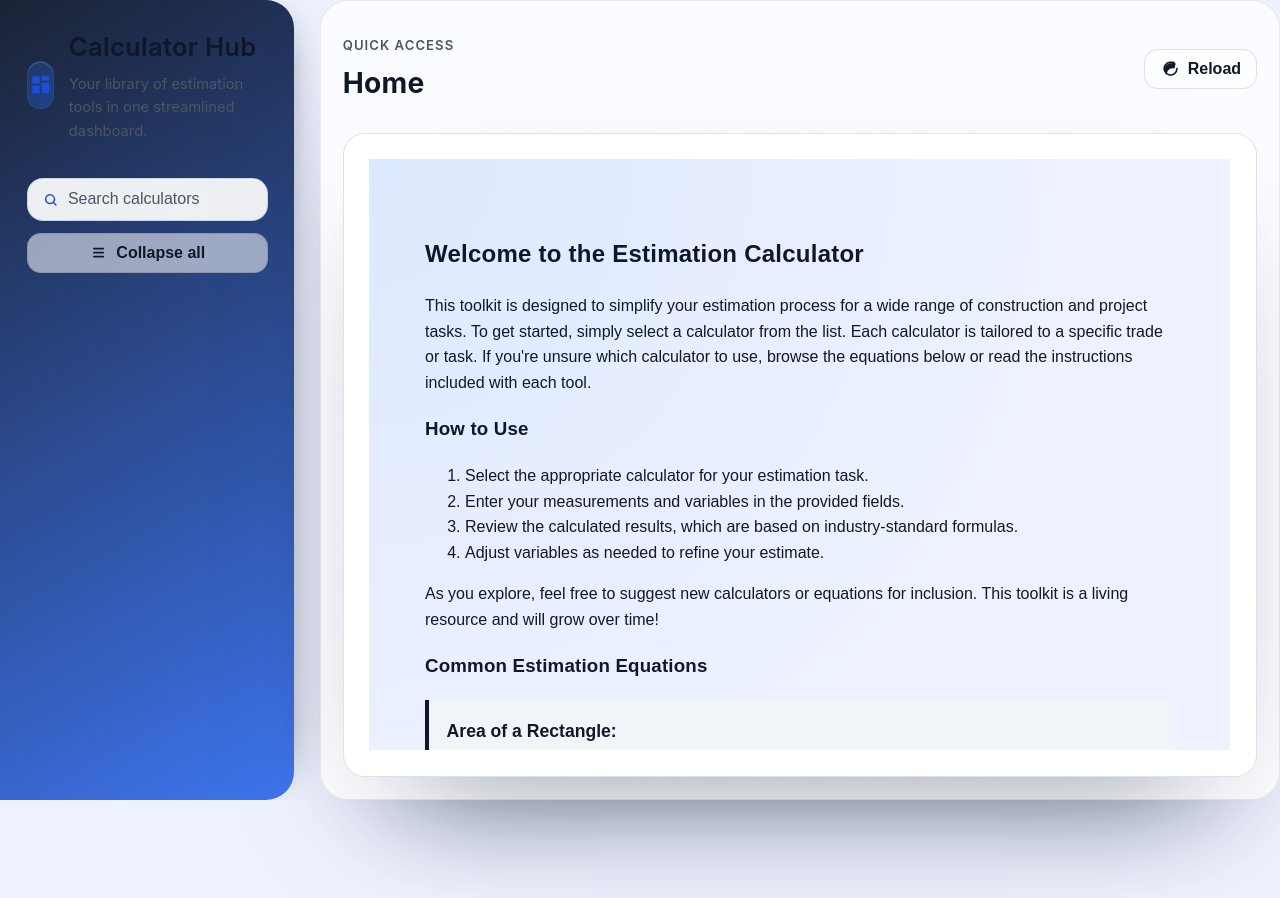
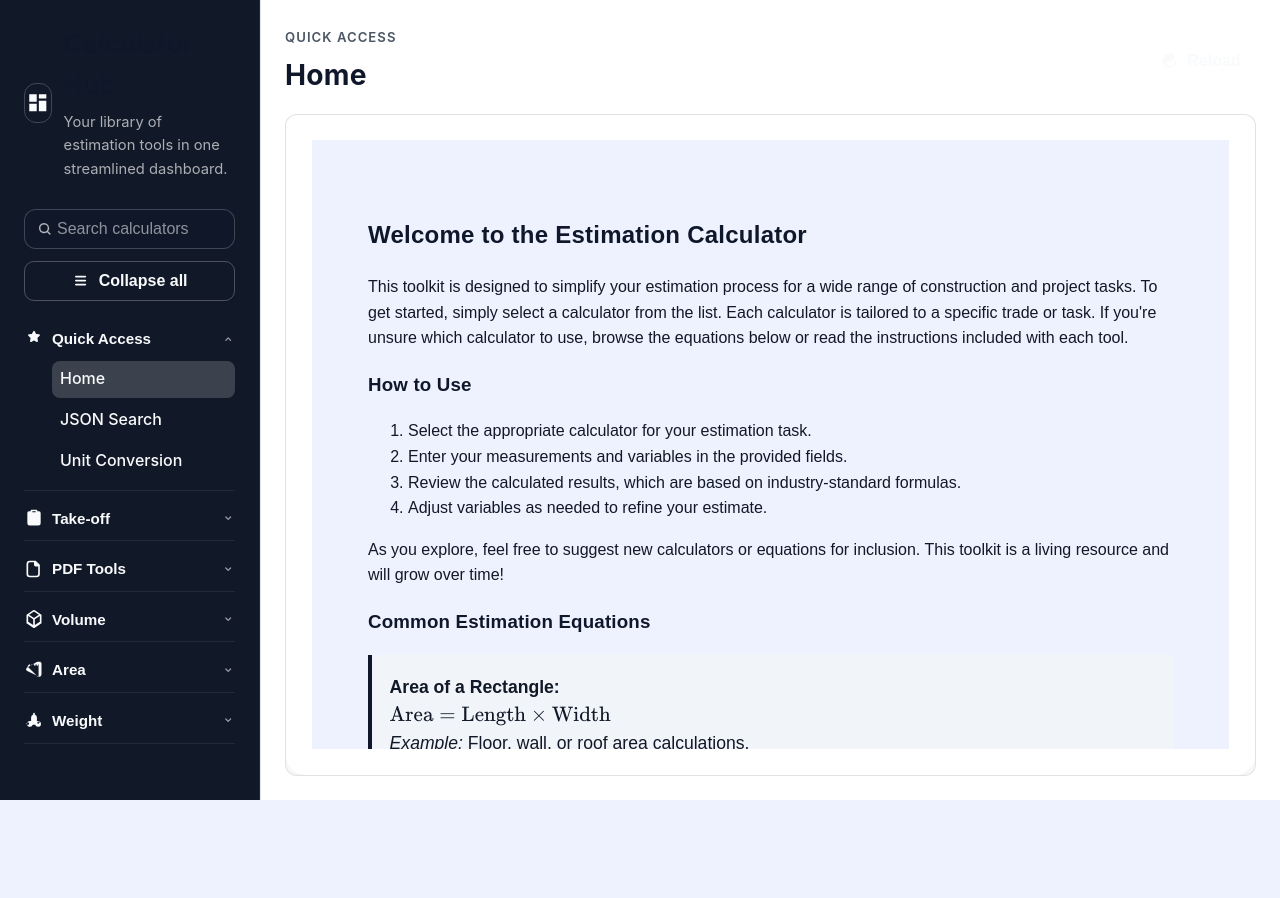
Before and after one commit to epi13/EstimatorLab, a plain HTML site: page index.html in a window 1280 px wide. Before the commit the page ends 800 px from the top, so only its background shows below. Drawn offline with nearby package versions, Linux system fonts and the light colour scheme.

Commit message:
Simplify index layout for smoother navigation

```diff
--- a/index.html
+++ b/index.html
@@ -237,6 +237,7 @@
 
     const navLinkElements = [];
     const hrefToLink = new Map();
+    let lastFilterQuery = '';
 
     const sr = (text) => {
       const span = document.createElement('span');
@@ -265,11 +266,6 @@
       if (section.startOpen) {
         sectionEl.dataset.open = 'true';
       }
-
-      const sectionState = {
-        element: sectionEl,
-        items: []
-      };
 
       const header = document.createElement('header');
       header.className = 'nav-section__header';
@@ -331,10 +327,12 @@
 
       sectionEl.appendChild(list);
       fragment.appendChild(sectionEl);
-      sectionsState.push(sectionState);
     });
 
     navContainer.appendChild(fragment);
+    collapseButton.dataset.state = 'expanded';
+
+    const getSections = () => Array.from(navContainer.querySelectorAll('.nav-section'));
 
     const setActiveLink = (link) => {
       navLinkElements.forEach((item) => {
@@ -346,6 +344,8 @@
       link.parentElement.classList.add('is-active');
       categoryLabel.textContent = link.dataset.sectionTitle;
       titleLabel.textContent = link.dataset.calculator;
+      collapseButton.dataset.state = 'expanded';
+      collapseLabel.textContent = 'Collapse all';
     };
 
     const setSectionOpen = (sectionEl, open) => {
@@ -390,6 +390,10 @@
       }
 
       setActiveLink(link);
+      const sectionEl = link.closest('.nav-section');
+      if (sectionEl) {
+        setSectionOpen(sectionEl, true);
+      }
     });
 
     const applyFilter = (value) => {
@@ -398,34 +402,33 @@
       lastFilterQuery = query;
       let hasMatches = false;
 
-      sectionsState.forEach(({ element: sectionEl, items }) => {
+      getSections().forEach((sectionEl) => {
+        const items = Array.from(sectionEl.querySelectorAll('.nav-section__item'));
         let visibleCount = 0;
 
-        items.forEach(({ element: item, searchText }) => {
+        items.forEach((item) => {
+          const searchText = item.dataset.search || '';
           const match = !query || searchText.includes(query);
-          const shouldHideItem = !match;
-          if (item.hidden !== shouldHideItem) {
-            item.hidden = shouldHideItem;
-          }
+          item.hidden = !match;
           if (match) {
             visibleCount += 1;
           }
         });
 
         const shouldHideSection = visibleCount === 0;
-        if (sectionEl.hidden !== shouldHideSection) {
-          sectionEl.hidden = shouldHideSection;
-        }
+        sectionEl.hidden = shouldHideSection;
 
         if (!shouldHideSection) {
-          if (sectionEl.dataset.open !== 'true') {
-            setSectionOpen(sectionEl, true);
-          }
+          setSectionOpen(sectionEl, true);
           hasMatches = true;
         }
       });
 
       emptyState.hidden = hasMatches;
+      if (hasMatches) {
+        collapseButton.dataset.state = 'expanded';
+        collapseLabel.textContent = 'Collapse all';
+      }
     };
 
     searchInput.addEventListener('input', (event) => {
@@ -434,7 +437,7 @@
 
     collapseButton.addEventListener('click', () => {
       const shouldCollapse = collapseButton.dataset.state !== 'collapsed';
-      sectionsState.forEach(({ element }) => setSectionOpen(element, !shouldCollapse));
+      getSections().forEach((sectionEl) => setSectionOpen(sectionEl, !shouldCollapse));
       collapseButton.dataset.state = shouldCollapse ? 'collapsed' : 'expanded';
       collapseLabel.textContent = shouldCollapse ? 'Expand all' : 'Collapse all';
     });
@@ -449,12 +452,20 @@
       const activeLink = hrefToLink.get(attributeSrc || '') || hrefToLink.get(propertySrc || '');
       if (activeLink) {
         setActiveLink(activeLink);
+        const sectionEl = activeLink.closest('.nav-section');
+        if (sectionEl) {
+          setSectionOpen(sectionEl, true);
+        }
       }
     });
 
     const defaultLink = navContainer.querySelector('.nav-section__link');
     if (defaultLink) {
       setActiveLink(defaultLink);
+      const defaultSection = defaultLink.closest('.nav-section');
+      if (defaultSection) {
+        setSectionOpen(defaultSection, true);
+      }
     }
   </script>
 </body>
--- a/src/styles.css
+++ b/src/styles.css
@@ -40,13 +40,10 @@ body {
   margin: 0;
   min-height: 100vh;
   font-family: "Inter", "Segoe UI", system-ui, -apple-system, BlinkMacSystemFont, "Helvetica Neue", Arial, sans-serif;
-  background: radial-gradient(circle at top left, rgba(96, 165, 250, 0.12), transparent 42%),
-              radial-gradient(circle at bottom right, rgba(129, 140, 248, 0.12), transparent 45%),
-              var(--background);
+  background: var(--background);
   color: var(--text);
   padding: clamp(1.5rem, 2vw, 2.75rem);
   line-height: 1.6;
-  transition: background 0.3s ease, color 0.3s ease;
 }
 
 body[data-page] > *:not(script):not(style) {
@@ -99,7 +96,7 @@ select:focus,
 textarea:focus {
   border-color: var(--accent-strong);
   outline: none;
-  box-shadow: 0 0 0 3px rgba(37, 99, 235, 0.2);
+  box-shadow: none;
 }
 
 input[type="checkbox"],
@@ -111,18 +108,18 @@ input[type="radio"] {
 
 button {
   padding: 0.65rem 1rem;
-  border: none;
-  background: linear-gradient(135deg, var(--accent), var(--accent-strong));
+  border: 1px solid var(--accent);
+  background: var(--accent);
   color: var(--button-text);
   font-weight: 600;
   cursor: pointer;
-  box-shadow: 0 18px 35px -20px var(--accent-strong);
-  transition: transform 0.2s ease, box-shadow 0.2s ease;
+  transition: background 0.2s ease, border-color 0.2s ease;
+  box-shadow: none;
 }
 
 button:hover {
-  transform: translateY(-1px);
-  box-shadow: 0 26px 45px -22px var(--accent-strong);
+  background: var(--accent-strong);
+  border-color: var(--accent-strong);
 }
 
 button:disabled {
@@ -230,6 +227,7 @@ body[data-page="root-index"] {
   min-height: 100vh;
   display: flex;
   background: var(--background);
+  overflow: hidden;
 }
 
 body[data-page="root-index"] > .app-shell {
@@ -240,46 +238,43 @@ body[data-page="root-index"] > .app-shell {
 
 body[data-page="root-index"] .app-shell {
   display: grid;
-  grid-template-columns: clamp(260px, 23vw, 320px) minmax(0, 1fr);
-  gap: clamp(1.25rem, 2vw, 2.5rem);
-  align-items: stretch;
+  grid-template-columns: 260px minmax(0, 1fr);
   width: 100%;
-  min-height: 100vh;
+  height: 100vh;
 }
 
 body[data-page="root-index"] .sidebar {
   display: grid;
   grid-template-rows: auto auto minmax(0, 1fr) auto;
-  gap: clamp(1.1rem, 1.8vw, 2rem);
-  padding: clamp(1.5rem, 2.1vw, 2.6rem);
-  background: linear-gradient(150deg, rgba(15, 23, 42, 0.95), rgba(37, 99, 235, 0.88));
+  gap: 1rem;
+  padding: 1.5rem;
+  background: #111827;
   color: #f8fafc;
-  box-shadow: 16px 0 40px -32px rgba(15, 23, 42, 0.75);
-  border-radius: 0 28px 28px 0;
+  border-right: 1px solid rgba(255, 255, 255, 0.08);
+  border-radius: 0;
+  box-shadow: none;
   overflow-y: auto;
+  overflow-x: hidden;
 }
 
 body[data-page="root-index"] .workspace {
   display: flex;
   flex-direction: column;
-  gap: clamp(1.25rem, 1.8vw, 2rem);
-  padding: clamp(1.75rem, 2.5vw, 3rem);
-  background: radial-gradient(circle at top right, rgba(148, 163, 184, 0.12), transparent 55%), var(--background);
-  border-radius: 28px 0 0 28px;
-  border: 1px solid rgba(15, 23, 42, 0.08);
-  backdrop-filter: blur(12px);
-  box-shadow: 0 55px 120px -70px rgba(15, 23, 42, 0.55);
-  min-height: 100vh;
+  gap: 1rem;
+  padding: 1.5rem;
+  background: var(--surface);
+  border-left: 1px solid var(--border);
+  min-height: 0;
+  overflow: hidden;
 }
 
 body[data-page="root-index"] .frame-wrapper {
   flex: 1;
   display: flex;
-  flex-direction: column;
-  border-radius: 28px;
-  border: 1px solid rgba(148, 163, 184, 0.25);
-  background: linear-gradient(135deg, rgba(226, 232, 240, 0.45), rgba(226, 232, 240, 0.15));
-  box-shadow: 0 55px 120px -70px rgba(15, 23, 42, 0.55);
+  border-radius: 12px;
+  border: 1px solid var(--border);
+  background: var(--surface);
+  box-shadow: none;
   overflow: hidden;
   min-height: 0;
 }
@@ -297,21 +292,17 @@ body[data-page="root-index"] .calculator-frame {
 @media (max-width: 1100px) {
   body[data-page="root-index"] .app-shell {
     grid-template-columns: minmax(0, 1fr);
+    height: auto;
   }
 
   body[data-page="root-index"] .sidebar {
-    border-radius: 28px 28px 0 0;
-    box-shadow: none;
-    border-bottom: 1px solid rgba(148, 163, 184, 0.2);
+    border-right: none;
+    border-bottom: 1px solid rgba(255, 255, 255, 0.08);
   }
 
   body[data-page="root-index"] .workspace {
-    border-radius: 28px;
+    border-left: none;
     min-height: auto;
-  }
-
-  body[data-page="root-index"] .nav {
-    max-height: min(55vh, 420px);
   }
 }
 
@@ -1275,24 +1266,24 @@ body[data-page="root-index"] .sr-only {
 body[data-page="root-index"] .brand {
   display: flex;
   align-items: center;
-  gap: 0.9rem;
+  gap: 0.75rem;
 }
 
 body[data-page="root-index"] .brand-icon {
-  width: 3rem;
-  height: 3rem;
+  width: 2.5rem;
+  height: 2.5rem;
   display: grid;
   place-items: center;
-  background: linear-gradient(135deg, rgba(59, 130, 246, 0.18), rgba(37, 99, 235, 0.35));
-  border-radius: 18px;
-  border: 1px solid rgba(37, 99, 235, 0.28);
-  box-shadow: inset 0 1px 0 rgba(255, 255, 255, 0.15);
+  border-radius: 12px;
+  border: 1px solid rgba(255, 255, 255, 0.2);
+  background: transparent;
+  box-shadow: none;
 }
 
 body[data-page="root-index"] .brand-icon svg {
   width: 1.6rem;
   height: 1.6rem;
-  fill: var(--accent-strong);
+  fill: currentColor;
 }
 
 body[data-page="root-index"] .brand-copy h1 {
@@ -1303,7 +1294,7 @@ body[data-page="root-index"] .brand-copy h1 {
 body[data-page="root-index"] .brand-copy p {
   margin: 0.3rem 0 0;
   font-size: 0.92rem;
-  color: var(--text-muted);
+  color: rgba(255, 255, 255, 0.65);
 }
 
 body[data-page="root-index"] .sidebar-controls {
@@ -1319,25 +1310,25 @@ body[data-page="root-index"] .search {
 
 body[data-page="root-index"] .search input[type="search"] {
   width: 100%;
-  padding: 0.7rem 0.85rem 0.7rem 2.5rem;
-  border-radius: 16px;
-  border: 1px solid rgba(37, 99, 235, 0.2);
-  background: rgba(255, 255, 255, 0.92);
-  color: var(--text);
+  padding: 0.6rem 0.75rem 0.6rem 2rem;
+  border-radius: 12px;
+  border: 1px solid rgba(255, 255, 255, 0.2);
+  background: rgba(15, 23, 42, 0.45);
+  color: #f8fafc;
   font-weight: 500;
-  box-shadow: inset 0 1px 0 rgba(255, 255, 255, 0.6);
+  box-shadow: none;
 }
 
 body[data-page="root-index"] .search input[type="search"]::placeholder {
-  color: var(--text-muted);
+  color: rgba(248, 250, 252, 0.55);
 }
 
 body[data-page="root-index"] .search-icon {
   position: absolute;
-  left: 0.95rem;
+  left: 0.75rem;
   width: 1.1rem;
   height: 1.1rem;
-  color: var(--accent-strong);
+  color: rgba(248, 250, 252, 0.7);
   display: grid;
   place-items: center;
 }
@@ -1353,21 +1344,20 @@ body[data-page="root-index"] .ghost-button {
   align-items: center;
   justify-content: center;
   gap: 0.5rem;
-  padding: 0.6rem 0.95rem;
-  border-radius: 14px;
-  border: 1px solid rgba(15, 23, 42, 0.12);
-  background: rgba(255, 255, 255, 0.55);
-  color: var(--text);
+  padding: 0.6rem 0.9rem;
+  border-radius: 10px;
+  border: 1px solid rgba(255, 255, 255, 0.25);
+  background: transparent;
+  color: #f8fafc;
   font-weight: 600;
   cursor: pointer;
-  transition: transform 0.2s ease, box-shadow 0.2s ease, border-color 0.2s ease;
+  transition: background 0.2s ease, border-color 0.2s ease;
 }
 
 body[data-page="root-index"] .ghost-button:hover,
 body[data-page="root-index"] .ghost-button:focus-visible {
-  transform: translateY(-1px);
-  border-color: rgba(37, 99, 235, 0.35);
-  box-shadow: 0 18px 40px -28px rgba(37, 99, 235, 0.65);
+  background: rgba(255, 255, 255, 0.1);
+  border-color: rgba(255, 255, 255, 0.4);
 }
 
 body[data-page="root-index"] .ghost-button__icon {
@@ -1394,28 +1384,24 @@ body[data-page="root-index"] .nav {
 body[data-page="root-index"] .nav-empty {
   margin: 0;
   font-size: 0.9rem;
-  color: var(--text-muted);
-  border-radius: 16px;
-  padding: 0.85rem 1rem;
-  background: rgba(37, 99, 235, 0.08);
-  border: 1px solid rgba(37, 99, 235, 0.15);
+  color: rgba(248, 250, 252, 0.8);
+  border-radius: 12px;
+  padding: 0.75rem 1rem;
+  background: rgba(255, 255, 255, 0.08);
+  border: 1px solid rgba(255, 255, 255, 0.15);
 }
 
 body[data-page="root-index"] .nav-section {
-  border-radius: 18px;
-  background: rgba(255, 255, 255, 0.65);
-  border: 1px solid rgba(15, 23, 42, 0.08);
-  backdrop-filter: blur(10px);
-  transition: border-color 0.2s ease, box-shadow 0.2s ease;
-}
-
-body[data-page="root-index"] .nav-section[data-open="true"] {
-  border-color: rgba(37, 99, 235, 0.25);
-  box-shadow: inset 0 1px 0 rgba(255, 255, 255, 0.6);
+  padding: 0.25rem 0;
+  border-bottom: 1px solid rgba(255, 255, 255, 0.08);
+}
+
+body[data-page="root-index"] .nav-section:last-of-type {
+  border-bottom: none;
 }
 
 body[data-page="root-index"] .nav-section__header {
-  padding: 0.55rem 0.75rem;
+  padding: 0.5rem 0;
 }
 
 body[data-page="root-index"] .nav-section__toggle {
@@ -1426,40 +1412,38 @@ body[data-page="root-index"] .nav-section__toggle {
   display: flex;
   align-items: center;
   justify-content: space-between;
-  gap: 0.75rem;
+  gap: 0.5rem;
   font-size: 0.95rem;
   cursor: pointer;
+  padding: 0;
 }
 
 body[data-page="root-index"] .nav-section__label {
   display: inline-flex;
   align-items: center;
-  gap: 0.6rem;
+  gap: 0.5rem;
   font-weight: 600;
 }
 
 body[data-page="root-index"] .nav-section__icon {
-  width: 1.85rem;
-  height: 1.85rem;
-  border-radius: 12px;
-  background: rgba(37, 99, 235, 0.12);
+  width: 1.25rem;
+  height: 1.25rem;
   display: inline-flex;
   align-items: center;
   justify-content: center;
-  color: var(--accent);
 }
 
 body[data-page="root-index"] .nav-section__icon svg {
-  width: 1rem;
-  height: 1rem;
+  width: 100%;
+  height: 100%;
   fill: currentColor;
 }
 
 body[data-page="root-index"] .nav-section__chevron {
-  width: 1rem;
-  height: 1rem;
-  fill: var(--text-muted);
-  transition: transform 0.25s ease;
+  width: 0.9rem;
+  height: 0.9rem;
+  fill: rgba(248, 250, 252, 0.6);
+  transition: transform 0.2s ease;
 }
 
 body[data-page="root-index"] .nav-section[data-open="true"] .nav-section__chevron {
@@ -1469,81 +1453,35 @@ body[data-page="root-index"] .nav-section[data-open="true"] .nav-section__chevro
 body[data-page="root-index"] .nav-section__list {
   list-style: none;
   margin: 0;
-  padding: 0 0.95rem clamp(0.7rem, 1vw, 1rem);
+  padding: 0.25rem 0 0.4rem 1.75rem;
+  display: none;
+  gap: 0.25rem;
+}
+
+body[data-page="root-index"] .nav-section[data-open="true"] .nav-section__list {
   display: grid;
-  gap: 0.35rem;
-  max-height: 0;
-  opacity: 0;
-  visibility: hidden;
-  transform: translateY(-6px);
-  transition: max-height 0.3s ease, opacity 0.2s ease, visibility 0.2s ease, transform 0.3s ease;
-}
-
-body[data-page="root-index"] .nav-section[data-open="true"] .nav-section__list {
-  max-height: 1000px;
-  opacity: 1;
-  visibility: visible;
-  transform: translateY(0);
 }
 
 body[data-page="root-index"] .nav-section__item {
   position: relative;
 }
 
-body[data-page="root-index"] .nav-section__item.is-active::before {
-  content: '';
-  position: absolute;
-  inset: 0;
-  border-radius: 12px;
-  background: linear-gradient(135deg, rgba(37, 99, 235, 0.18), rgba(59, 130, 246, 0.35));
-  z-index: 0;
-}
-
 body[data-page="root-index"] .nav-section__link {
-  position: relative;
-  z-index: 1;
-  display: flex;
-  align-items: center;
-  gap: 0.6rem;
-  padding: 0.55rem 0.65rem;
-  border-radius: 12px;
+  display: block;
+  padding: 0.35rem 0.5rem;
+  border-radius: 8px;
   color: inherit;
   font-weight: 500;
   text-decoration: none;
-  transition: transform 0.18s ease, color 0.2s ease;
-}
-
-body[data-page="root-index"] .nav-section__link::after {
-  content: '';
-  position: absolute;
-  inset: 0;
-  border-radius: 12px;
-  border: 1px solid transparent;
-  transition: border-color 0.2s ease;
 }
 
 body[data-page="root-index"] .nav-section__link:hover,
 body[data-page="root-index"] .nav-section__link:focus-visible {
-  transform: translateX(2px);
-  color: var(--accent-strong);
-}
-
-body[data-page="root-index"] .nav-section__link:hover::after,
-body[data-page="root-index"] .nav-section__link:focus-visible::after,
-body[data-page="root-index"] .nav-section__item.is-active .nav-section__link::after {
-  border-color: rgba(37, 99, 235, 0.4);
-}
-
-body[data-page="root-index"] .workspace {
-  display: grid;
-  gap: clamp(1rem, 1.4vw, 1.75rem);
-  padding: clamp(1.1rem, 1.7vw, 2rem);
-  background: rgba(255, 255, 255, 0.75);
-  border-radius: 28px;
-  border: 1px solid rgba(15, 23, 42, 0.08);
-  backdrop-filter: blur(12px);
-  box-shadow: 0 55px 120px -70px rgba(15, 23, 42, 0.55);
-  min-height: 0;
+  background: rgba(255, 255, 255, 0.12);
+}
+
+body[data-page="root-index"] .nav-section__item.is-active .nav-section__link {
+  background: rgba(255, 255, 255, 0.18);
 }
 
 body[data-page="root-index"] .workspace-header {
@@ -1570,21 +1508,6 @@ body[data-page="root-index"] .workspace-title {
   font-weight: 650;
 }
 
-body[data-page="root-index"] .frame-wrapper {
-  border-radius: 22px;
-  border: 1px solid rgba(148, 163, 184, 0.25);
-  background: linear-gradient(135deg, rgba(226, 232, 240, 0.35), rgba(226, 232, 240, 0.1));
-  overflow: hidden;
-  min-height: min(78vh, 880px);
-}
-
-body[data-page="root-index"] .calculator-frame {
-  width: 100%;
-  height: 100%;
-  min-height: min(78vh, 880px);
-  border: none;
-  background: var(--surface);
-}
 
 body[data-page="root-index"] .noscript {
   margin: 1rem auto 0;
```
